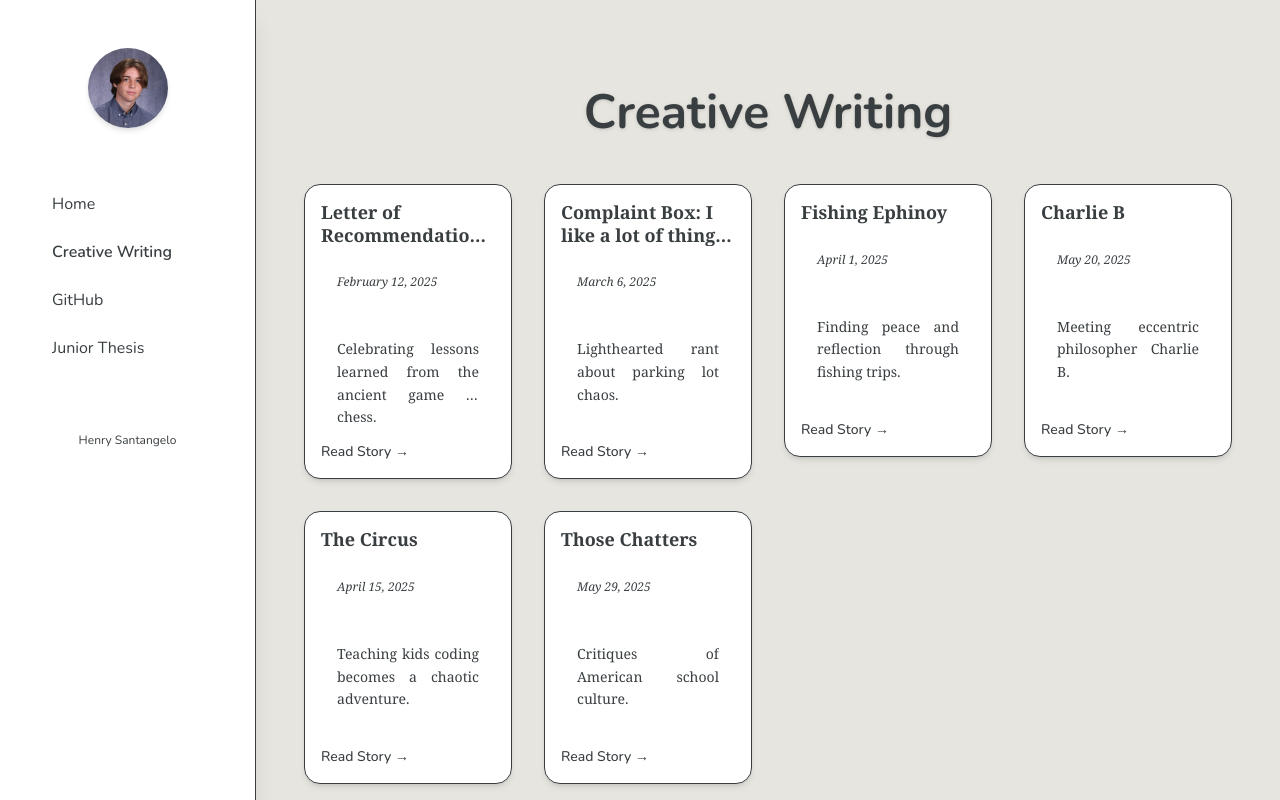
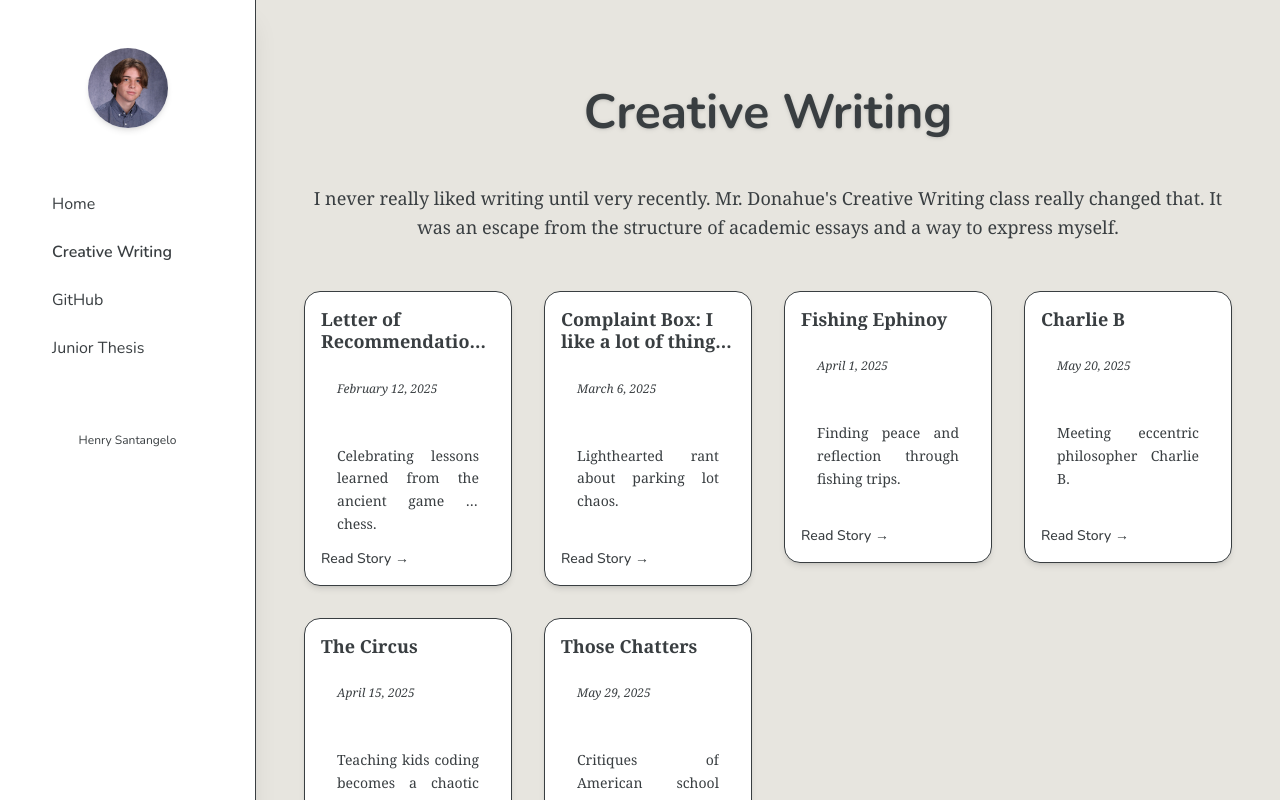
Before and after one commit to Henry-Santa/henrysantangeloweb, a Next.js app: page /creativewriting in a window 1280 px wide. Shown: the top 800 px of the page. Built offline with nearby package versions, Linux system fonts and the light colour scheme.

Commit message:
Add creative writing story

```diff
--- a/app/components/RootLayoutWithSidebar.tsx
+++ b/app/components/RootLayoutWithSidebar.tsx
@@ -70,7 +70,7 @@ export default function RootLayoutWithSidebar({ children }: { children: React.Re
           </nav>
 
           {/* Footer */}
-          <div className="mt-10 mb-6 text-xs text-onyx-600">Henry Santangelo</div>
+          <div className="mt-10 mb-6 text-xs text-onyx-600 flex justify-center w-full ">Henry Santangelo</div>
         </div>
       </aside>
 
--- a/app/creativewriting/page.tsx
+++ b/app/creativewriting/page.tsx
@@ -25,6 +25,7 @@ export default function CreativeWritingIndex() {
     <RootLayoutWithSidebar>
       <div className="w-full max-w-7xl mx-auto py-12 px-4 animate-fadeIn">
         <h1 className="text-5xl font-extrabold mb-12 text-center text-keppel-600 drop-shadow">Creative Writing</h1>
+        <h2 className="text-center text-onyx-700 font-serif leading-relaxed text-lg line-clamp-3 mb-12">I never really liked writing until very recently. Mr. Donahue's Creative Writing class really changed that. It was an escape from the structure of academic essays and a way to express myself.</h2>
         <div className="grid gap-8 grid-cols-1 sm:grid-cols-2 lg:grid-cols-3 xl:grid-cols-4">
           {data.Stories.map((story: Story, index: number) => (
             <Link key={index} href={`/creativewriting/${index}`} className="group">
```
